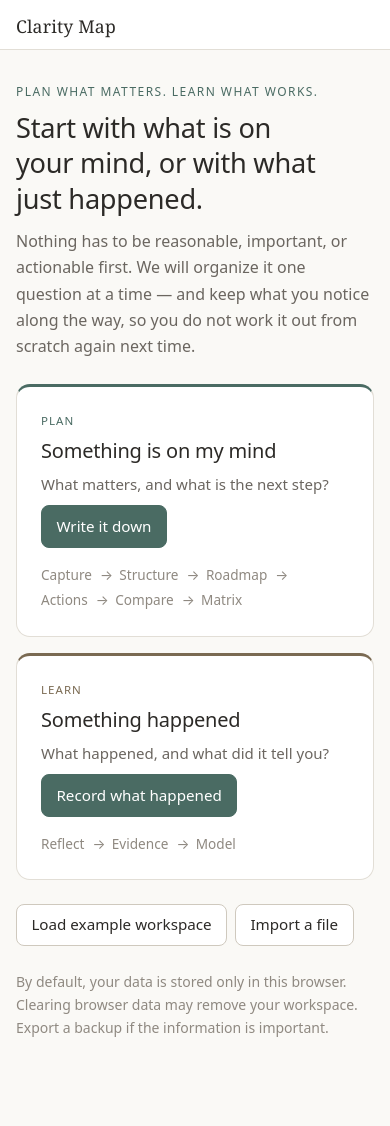
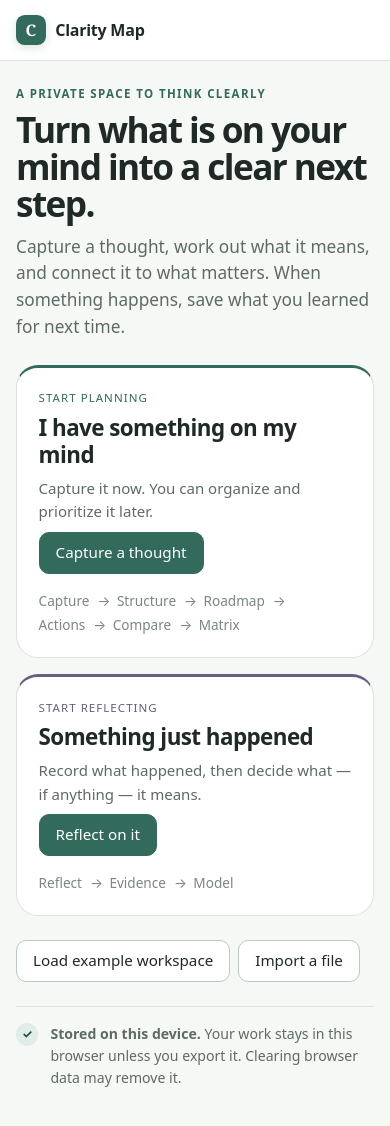
Before and after one commit to xpandi-top/clarity-map, a React (Vite) app: page /#/welcome in a window 390 px wide. Shown: the top 1126 px of the page. Before the commit the page ends 1099 px from the top, so only its background shows below. Built offline with nearby package versions, Linux system fonts and the light colour scheme.

Commit message:
Improve clarity and responsive navigation

```diff
--- a/src/components/layout/AppLayout.tsx
+++ b/src/components/layout/AppLayout.tsx
@@ -1,5 +1,5 @@
 import { useEffect, useRef } from 'react'
-import { NavLink, Outlet, useLocation } from 'react-router-dom'
+import { NavLink, Outlet, useLocation, useNavigate } from 'react-router-dom'
 import { ThoughtDetailPanel } from '../thoughts/ThoughtDetailPanel'
 import { Toast } from './Toast'
 import { useCurrentWorkspace } from '../../store'
@@ -10,12 +10,12 @@
  * the matrix — which is built from those rankings.
  */
 const PLAN = [
-  { to: '/capture', label: 'Capture' },
-  { to: '/structure', label: 'Structure' },
-  { to: '/roadmap', label: 'Roadmap' },
-  { to: '/actions', label: 'Actions' },
-  { to: '/compare', label: 'Compare' },
-  { to: '/matrix', label: 'Matrix' },
+  { to: '/capture', label: 'Capture', description: 'Write down what is on your mind' },
+  { to: '/structure', label: 'Structure', description: 'Name and connect your thoughts' },
+  { to: '/roadmap', label: 'Roadmap', description: 'See what leads to what' },
+  { to: '/actions', label: 'Actions', description: 'Work out what you can do next' },
+  { to: '/compare', label: 'Compare', description: 'Choose what matters more' },
+  { to: '/matrix', label: 'Matrix', description: 'See your priorities together' },
 ]
 
 /**
@@ -24,18 +24,20 @@
  * separate group rather than another step in the plan.
  */
 const LEARN = [
-  { to: '/reflect', label: 'Reflect' },
-  { to: '/evidence', label: 'Evidence' },
-  { to: '/model', label: 'Model' },
+  { to: '/reflect', label: 'Reflect', description: 'Record what happened' },
+  { to: '/evidence', label: 'Evidence', description: 'Review what it may mean' },
+  { to: '/model', label: 'Model', description: 'See how your thinking changed' },
 ]
+
+const WORKFLOW = [...PLAN, ...LEARN]
 
 /**
  * Not part of either loop. These sit in the top bar so the two loops below it
  * stay the only things competing for attention.
  */
 const UTILITY = [
-  { to: '/dashboard', label: 'Dashboard' },
-  { to: '/review/importance', label: 'Importance' },
+  { to: '/dashboard', label: 'Overview' },
+  { to: '/review/importance', label: 'Priorities' },
   { to: '/settings/data', label: 'Settings' },
 ]
 
@@ -52,8 +54,12 @@
 export function AppLayout() {
   const workspace = useCurrentWorkspace()
   const { pathname } = useLocation()
+  const navigate = useNavigate()
   const navRef = useRef<HTMLElement>(null)
   const headerRef = useRef<HTMLElement>(null)
+  const currentWorkflow =
+    WORKFLOW.find((entry) => pathname === entry.to || pathname.startsWith(`${entry.to}/`))
+      ?.to ?? ''
 
   /**
    * Publishes the header's height as `--app-header-height`.
@@ -84,13 +90,30 @@
     current?.scrollIntoView({ block: 'nearest', inline: 'center' })
   }, [pathname])
 
+  useEffect(() => {
+    const routeName =
+      [...UTILITY, ...WORKFLOW].find(
+        (entry) => pathname === entry.to || pathname.startsWith(`${entry.to}/`),
+      )?.label ?? 'Clarity Map'
+    document.title =
+      routeName === 'Clarity Map'
+        ? routeName
+        : `${routeName}${workspace ? ` · ${workspace.name}` : ''} · Clarity Map`
+  }, [pathname, workspace])
+
   return (
     <div className="app-shell">
+      <a className="skip-link" href="#main-content">
+        Skip to content
+      </a>
       <header className="app-header" ref={headerRef}>
         <div className="app-header__bar">
           <div className="app-header__identity">
             <NavLink to="/welcome" className="brand">
-              Clarity Map
+              <span className="brand__mark" aria-hidden="true">
+                C
+              </span>
+              <span>Clarity Map</span>
             </NavLink>
             {workspace ? (
               <>
@@ -127,7 +150,7 @@
                         <span className="nav-group__step" aria-hidden="true">
                           {index + 1}
                         </span>
-                        {stage.label}
+                        <span title={stage.description}>{stage.label}</span>
                       </NavLink>
                     </li>
                   ))}
@@ -140,18 +163,45 @@
                   {LEARN.map((entry) => (
                     <li key={entry.to}>
                       <NavLink to={entry.to} className={active}>
-                        {entry.label}
+                        <span title={entry.description}>{entry.label}</span>
                       </NavLink>
                     </li>
                   ))}
                 </ul>
               </div>
             </nav>
+
+            <div className="mobile-workflow">
+              <label htmlFor="workflow-step">Workflow</label>
+              <select
+                id="workflow-step"
+                value={currentWorkflow}
+                onChange={(event) => {
+                  if (event.target.value) navigate(event.target.value)
+                }}
+              >
+                <option value="">Choose a step…</option>
+                <optgroup label="Plan">
+                  {PLAN.map((entry, index) => (
+                    <option key={entry.to} value={entry.to}>
+                      {index + 1}. {entry.label} — {entry.description}
+                    </option>
+                  ))}
+                </optgroup>
+                <optgroup label="Learn">
+                  {LEARN.map((entry) => (
+                    <option key={entry.to} value={entry.to}>
+                      {entry.label} — {entry.description}
+                    </option>
+                  ))}
+                </optgroup>
+              </select>
+            </div>
           </div>
         ) : null}
       </header>
 
-      <main className="app-main">
+      <main className="app-main" id="main-content">
         <Outlet />
       </main>
 
--- a/src/features/dashboard/DashboardScreen.tsx
+++ b/src/features/dashboard/DashboardScreen.tsx
@@ -113,7 +113,7 @@
     <div className="stack">
       <div className="screen-header">
         <h1>{workspace?.name ?? "Dashboard"}</h1>
-        <p>Plan what matters. Learn what works.</p>
+        <p>See what needs attention now, and what you have learned along the way.</p>
       </div>
 
       <div className="grid-2">
@@ -175,7 +175,7 @@
               Structure
             </Link>
             <Link className="button button--quiet button--small" to="/roadmap">
-              Roadmaps
+              Roadmap
             </Link>
             <Link className="button button--quiet button--small" to="/actions">
               Actions
@@ -330,10 +330,9 @@
       ) : null}
 
       <section className="card stack">
-        <h2>Check your defaults</h2>
+        <h2>What has helped before?</h2>
         <p className="faint">
-          Type the situation you are in. Only defaults you wrote yourself will
-          appear.
+          Describe your situation and Clarity Map will surface any matching rules you wrote.
         </p>
         <div className="field">
           <label htmlFor="dashboard-situation">Where are you right now?</label>
@@ -384,20 +383,25 @@
           {empty}
         </p>
       ) : (
-        <ul className="stack" style={{ gap: "var(--space-1)" }}>
+        <ul className="dashboard-list">
           {items.map((item) =>
             onSelect ? (
               <li key={item.id}>
                 <button
                   type="button"
-                  className="button button--quiet button--small"
+                  className="dashboard-list__button"
                   onClick={() => onSelect(item.id)}
                 >
-                  {item.text}
+                  <span>{item.text}</span>
+                  <span className="dashboard-list__arrow" aria-hidden="true">
+                    →
+                  </span>
                 </button>
               </li>
             ) : (
-              <li key={item.id}>{item.text}</li>
+              <li key={item.id} className="dashboard-list__item">
+                {item.text}
+              </li>
             ),
           )}
         </ul>
--- a/src/features/welcome/WelcomeScreen.tsx
+++ b/src/features/welcome/WelcomeScreen.tsx
@@ -14,10 +14,10 @@
 const PATHS = [
   {
     key: 'plan',
-    label: 'Plan',
-    heading: 'Something is on my mind',
-    question: 'What matters, and what is the next step?',
-    cta: 'Write it down',
+    label: 'Start planning',
+    heading: 'I have something on my mind',
+    question: 'Capture it now. You can organize and prioritize it later.',
+    cta: 'Capture a thought',
     to: '/capture',
     steps: [
       { label: 'Capture', to: '/capture' },
@@ -30,10 +30,10 @@
   },
   {
     key: 'learn',
-    label: 'Learn',
-    heading: 'Something happened',
-    question: 'What happened, and what did it tell you?',
-    cta: 'Record what happened',
+    label: 'Start reflecting',
+    heading: 'Something just happened',
+    question: 'Record what happened, then decide what — if anything — it means.',
+    cta: 'Reflect on it',
     to: '/reflect',
     steps: [
       { label: 'Reflect', to: '/reflect' },
@@ -88,12 +88,11 @@
   return (
     <div className="welcome">
       <header className="welcome__hero">
-        <p className="welcome__eyebrow">Plan what matters. Learn what works.</p>
-        <h1>Start with what is on your mind, or with what just happened.</h1>
+        <p className="welcome__eyebrow">A private space to think clearly</p>
+        <h1>Turn what is on your mind into a clear next step.</h1>
         <p className="welcome__lede">
-          Nothing has to be reasonable, important, or actionable first. We will organize it one
-          question at a time — and keep what you notice along the way, so you do not work it out
-          from scratch again next time.
+          Capture a thought, work out what it means, and connect it to what matters. When
+          something happens, save what you learned for next time.
         </p>
       </header>
 
@@ -162,7 +161,7 @@
               navigate('/capture')
             }}
           >
-            Start a new exploration
+            Start a new workspace
           </button>
         ) : null}
         <button
@@ -235,10 +234,15 @@
         </section>
       ) : null}
 
-      <p className="faint">
-        By default, your data is stored only in this browser. Clearing browser data may remove
-        your workspace. Export a backup if the information is important.
-      </p>
+      <div className="local-note">
+        <span className="local-note__icon" aria-hidden="true">
+          ✓
+        </span>
+        <p>
+          <strong>Stored on this device.</strong> Your work stays in this browser unless you
+          export it. Clearing browser data may remove it.
+        </p>
+      </div>
     </div>
   )
 }
--- a/src/styles/base.css
+++ b/src/styles/base.css
@@ -16,28 +16,30 @@
   color: var(--text);
   font-family: var(--font-body);
   font-size: 16px;
-  line-height: 1.65;
+  line-height: 1.55;
   -webkit-font-smoothing: antialiased;
+  text-rendering: optimizeLegibility;
 }
 
 h1,
 h2,
 h3,
 h4 {
-  font-weight: 500;
-  line-height: 1.3;
+  font-weight: 650;
+  line-height: 1.2;
   margin: 0 0 var(--space-3);
-  letter-spacing: -0.01em;
+  letter-spacing: -0.025em;
 }
 
 h1 {
-  font-size: 1.7rem;
+  font-size: clamp(1.8rem, 3vw, 2.25rem);
 }
 h2 {
-  font-size: 1.3rem;
+  font-size: 1.35rem;
 }
 h3 {
   font-size: 1.05rem;
+  letter-spacing: -0.01em;
 }
 
 p {
@@ -49,8 +51,8 @@
 }
 
 :focus-visible {
-  outline: 2px solid var(--accent);
-  outline-offset: 2px;
+  outline: 3px solid color-mix(in srgb, var(--accent) 58%, white);
+  outline-offset: 3px;
   border-radius: var(--radius-sm);
 }
 
@@ -60,6 +62,28 @@
 select {
   font: inherit;
   color: inherit;
+}
+
+::selection {
+  color: var(--text);
+  background: var(--accent-soft);
+}
+
+kbd {
+  display: inline-flex;
+  min-width: 1.5rem;
+  min-height: 1.45rem;
+  align-items: center;
+  justify-content: center;
+  padding: 0 0.35rem;
+  border: 1px solid var(--border-strong);
+  border-bottom-width: 2px;
+  border-radius: var(--radius-sm);
+  background: var(--surface-raised);
+  color: var(--text-muted);
+  font-family: var(--font-body);
+  font-size: 0.75rem;
+  line-height: 1;
 }
 
 ul,
--- a/src/styles/components.css
+++ b/src/styles/components.css
@@ -5,7 +5,8 @@
   align-items: center;
   justify-content: center;
   gap: var(--space-2);
-  padding: 0.45rem 0.9rem;
+  min-height: 2.65rem;
+  padding: 0.5rem 1rem;
   border: 1px solid var(--border-strong);
   border-radius: var(--radius);
   background: var(--surface-raised);
@@ -13,13 +14,16 @@
   cursor: pointer;
   transition:
     background-color 120ms ease,
-    border-color 120ms ease;
+    border-color 120ms ease,
+    box-shadow 120ms ease,
+    transform 120ms ease;
   text-decoration: none;
   font-size: 0.95rem;
 }
 
 .button:hover:not(:disabled) {
   background: var(--surface-hover);
+  border-color: var(--border-strong);
 }
 
 .button:disabled {
@@ -34,8 +38,13 @@
 }
 
 .button--primary:hover:not(:disabled) {
-  background: var(--accent-text);
-  border-color: var(--accent-text);
+  background: var(--accent-hover);
+  border-color: var(--accent-hover);
+  box-shadow: 0 5px 14px rgba(50, 107, 91, 0.2);
+}
+
+.button:active:not(:disabled) {
+  transform: translateY(1px);
 }
 
 .button--quiet {
@@ -60,7 +69,8 @@
 }
 
 .button--small {
-  padding: 0.25rem 0.6rem;
+  min-height: 2.25rem;
+  padding: 0.3rem 0.7rem;
   font-size: 0.85rem;
 }
 
@@ -95,10 +105,22 @@
 .textarea,
 .select {
   width: 100%;
-  padding: 0.5rem 0.7rem;
+  min-height: 2.75rem;
+  padding: 0.6rem 0.75rem;
   border: 1px solid var(--border-strong);
   border-radius: var(--radius);
   background: var(--surface-raised);
+  transition:
+    border-color 120ms ease,
+    box-shadow 120ms ease;
+}
+
+.input:focus,
+.textarea:focus,
+.select:focus {
+  border-color: var(--accent);
+  box-shadow: 0 0 0 3px var(--accent-soft);
+  outline: none;
 }
 
 .textarea {
@@ -126,7 +148,7 @@
   border: 1px solid var(--border);
   border-radius: var(--radius-lg);
   padding: var(--space-5);
-  box-shadow: var(--shadow-sm);
+  box-shadow: 0 1px 0 rgba(25, 43, 35, 0.02);
 }
 
 .panel-section {
--- a/src/styles/layout.css
+++ b/src/styles/layout.css
@@ -6,7 +6,8 @@
 
 .app-header {
   border-bottom: 1px solid var(--border);
-  background: var(--surface-raised);
+  background: color-mix(in srgb, var(--surface-raised) 94%, transparent);
+  backdrop-filter: blur(14px);
   position: sticky;
   top: 0;
   z-index: 20;
@@ -16,7 +17,8 @@
 .app-header__bar {
   max-width: var(--content-width);
   margin: 0 auto;
-  padding: var(--space-3) var(--space-4);
+  min-height: 3.75rem;
+  padding: var(--space-2) var(--space-4);
   display: flex;
   align-items: center;
   justify-content: space-between;
@@ -26,18 +28,52 @@
 
 .app-header__identity {
   display: flex;
-  align-items: baseline;
+  align-items: center;
   gap: var(--space-2);
   min-width: 0;
 }
 
 .brand {
-  font-family: var(--font-serif);
-  font-size: 1.1rem;
-  letter-spacing: 0.01em;
+  display: inline-flex;
+  align-items: center;
+  gap: 0.6rem;
+  font-size: 1rem;
+  font-weight: 700;
+  letter-spacing: -0.015em;
   color: var(--text);
   text-decoration: none;
   white-space: nowrap;
+}
+
+.brand__mark {
+  display: inline-flex;
+  width: 1.85rem;
+  height: 1.85rem;
+  align-items: center;
+  justify-content: center;
+  border-radius: 0.55rem;
+  background: var(--accent);
+  color: white;
+  font-family: var(--font-serif);
+  font-size: 1rem;
+  font-weight: 700;
+  box-shadow: 0 3px 10px rgba(50, 107, 91, 0.18);
+}
+
+.skip-link {
+  position: fixed;
+  top: var(--space-2);
+  left: var(--space-2);
+  z-index: 100;
+  padding: var(--space-2) var(--space-3);
+  border-radius: var(--radius);
+  background: var(--text);
+  color: white;
+  transform: translateY(-150%);
+}
+
+.skip-link:focus {
+  transform: translateY(0);
 }
 
 .app-header__sep {
@@ -66,7 +102,10 @@
 }
 
 .utility-nav a {
-  padding: 0.2rem 0.55rem;
+  min-height: 2.25rem;
+  display: inline-flex;
+  align-items: center;
+  padding: 0.3rem 0.7rem;
   border-radius: var(--radius);
   color: var(--text-muted);
   text-decoration: none;
@@ -92,7 +131,7 @@
 .work-nav {
   max-width: var(--content-width);
   margin: 0 auto;
-  padding: var(--space-2) var(--space-4);
+  padding: 0.45rem var(--space-4);
   display: flex;
   align-items: center;
   gap: var(--space-4);
@@ -103,7 +142,7 @@
   display: flex;
   align-items: center;
   gap: var(--space-2);
-  padding: 0.2rem 0.35rem 0.2rem var(--space-3);
+  padding: 0.18rem 0.3rem 0.18rem var(--space-3);
   border-radius: var(--radius-lg);
   background: var(--surface-sunken);
   min-width: 0;
@@ -136,7 +175,8 @@
   display: inline-flex;
   align-items: center;
   gap: 0.35rem;
-  padding: 0.3rem 0.65rem;
+  min-height: 2.15rem;
+  padding: 0.3rem 0.7rem;
   border-radius: var(--radius);
   color: var(--text-muted);
   text-decoration: none;
@@ -153,7 +193,8 @@
 .nav-group a.is-active {
   background: var(--surface-raised);
   color: var(--accent-text);
-  box-shadow: var(--shadow-sm);
+  box-shadow: 0 1px 4px rgba(25, 43, 35, 0.09);
+  font-weight: 600;
 }
 
 .nav-group__step {
@@ -183,25 +224,44 @@
   }
 }
 
-/* Too narrow even for that: one swipeable strip. */
-@media (max-width: 620px) {
+.mobile-workflow {
+  display: none;
+}
+
+@media (max-width: 700px) {
   .work-nav {
-    flex-wrap: nowrap;
-    overflow-x: auto;
-    scrollbar-width: none;
-    /* Fades the cut edge so it reads as "more this way", not as clipping.
-       The trailing padding keeps the last step out from under the fade. */
-    mask-image: linear-gradient(to right, #000 calc(100% - 2rem), transparent);
-    padding-right: var(--space-6);
-    scroll-padding-inline: var(--space-4);
-  }
-
-  .work-nav::-webkit-scrollbar {
     display: none;
   }
 
-  .nav-group {
-    flex: 0 0 auto;
+  .mobile-workflow {
+    width: 100%;
+    max-width: var(--content-width);
+    margin: 0 auto;
+    padding: var(--space-2) var(--space-4);
+    display: grid;
+    grid-template-columns: auto minmax(0, 1fr);
+    align-items: center;
+    gap: var(--space-3);
+  }
+
+  .mobile-workflow label {
+    color: var(--text-muted);
+    font-size: 0.72rem;
+    font-weight: 700;
+    letter-spacing: 0.07em;
+    text-transform: uppercase;
+  }
+
+  .mobile-workflow select {
+    width: 100%;
+    min-width: 0;
+    min-height: 2.65rem;
+    padding: 0.45rem 2rem 0.45rem 0.75rem;
+    border: 1px solid var(--border-strong);
+    border-radius: var(--radius);
+    background: var(--surface-raised);
+    color: var(--text);
+    font-weight: 600;
   }
 }
 
@@ -226,16 +286,18 @@
   width: 100%;
   max-width: var(--content-width);
   margin: 0 auto;
-  padding: var(--space-6) var(--space-4) var(--space-7);
+  padding: clamp(1.5rem, 4vw, 3rem) var(--space-4) var(--space-7);
 }
 
 .screen-header {
-  margin-bottom: var(--space-5);
+  margin-bottom: var(--space-6);
 }
 
 .screen-header p {
   color: var(--text-muted);
-  max-width: 46ch;
+  max-width: 60ch;
+  font-size: 1.02rem;
+  margin-bottom: 0;
 }
 
 /* ---------- Capture ---------- */
@@ -246,7 +308,7 @@
   flex-direction: column;
   gap: var(--space-5);
   width: 100%;
-  max-width: 40rem;
+  max-width: 42rem;
   margin: 0 auto;
 }
 
@@ -280,13 +342,13 @@
 
 .capture-input {
   width: 100%;
-  min-height: 7rem;
-  padding: var(--space-4);
+  min-height: 8.5rem;
+  padding: 1.15rem;
   border: 1px solid var(--border-strong);
   border-radius: var(--radius-lg);
   background: var(--surface-raised);
   box-shadow: var(--shadow-sm);
-  font-size: 1.05rem;
+  font-size: 1.08rem;
   line-height: 1.7;
   resize: vertical;
   transition:
@@ -302,6 +364,19 @@
 
 .capture-input::placeholder {
   color: var(--text-faint);
+}
+
+.capture-page__actions {
+  display: flex;
+  align-items: center;
+  justify-content: space-between;
+  gap: var(--space-3);
+  flex-wrap: wrap;
+}
+
+.keyboard-hint {
+  color: var(--text-faint);
+  font-size: 0.78rem;
 }
 
 .capture-page__filters {
@@ -322,16 +397,40 @@
   border: 1px solid var(--border);
   border-radius: var(--radius-lg);
   background: var(--surface-raised);
-  padding: var(--space-4);
+  padding: var(--space-5);
   display: flex;
   flex-direction: column;
   gap: var(--space-3);
+}
+
+.capture-entry__question {
+  width: 100%;
+  color: var(--text-muted);
+  font-size: 0.84rem;
+  font-weight: 600;
+}
+
+.shortcut {
+  color: var(--text-faint);
+  font-size: 0.75rem;
 }
 
 @media (max-width: 560px) {
   .capture-page__meta {
     flex-direction: column;
     align-items: stretch;
+  }
+
+  .capture-page__actions {
+    align-items: stretch;
+  }
+
+  .capture-page__actions .button {
+    width: 100%;
+  }
+
+  .keyboard-hint {
+    display: none;
   }
 }
 
@@ -955,7 +1054,7 @@
 .grid-2 {
   display: grid;
   grid-template-columns: repeat(2, minmax(0, 1fr));
-  gap: var(--space-3);
+  gap: var(--space-4);
 }
 
 @media (max-width: 560px) {
@@ -1019,17 +1118,22 @@
   flex-direction: column;
   gap: var(--space-5);
   /* Wide enough for the two doors to sit side by side without crowding. */
-  max-width: 52rem;
+  max-width: 64rem;
+  margin: 0 auto;
 }
 
 .welcome__hero h1 {
   margin: 0 0 var(--space-3);
-  max-width: 20ch;
+  max-width: 21ch;
+  font-size: clamp(2.2rem, 6vw, 3.8rem);
+  line-height: 1.05;
+  letter-spacing: -0.045em;
 }
 
 .welcome__eyebrow {
   margin: 0 0 var(--space-2);
-  font-size: 0.75rem;
+  font-size: 0.72rem;
+  font-weight: 700;
   text-transform: uppercase;
   letter-spacing: 0.12em;
   color: var(--accent);
@@ -1038,7 +1142,8 @@
 .welcome__lede {
   margin: 0;
   color: var(--text-muted);
-  max-width: 54ch;
+  max-width: 58ch;
+  font-size: 1.08rem;
 }
 
 .start-card {
@@ -1090,19 +1195,22 @@
   flex-direction: column;
   align-items: flex-start;
   gap: var(--space-2);
-  padding: var(--space-5);
+  padding: clamp(1.35rem, 4vw, 2rem);
   border: 1px solid var(--border);
   /* The loop's colour, on the edge you read first. */
   border-top: 3px solid var(--accent);
-  border-radius: var(--radius-lg);
+  border-radius: var(--radius-xl);
   background: var(--surface-raised);
   transition:
     border-color 120ms ease,
-    box-shadow 120ms ease;
+    box-shadow 120ms ease,
+    transform 120ms ease;
 }
 
 .path-card:hover {
-  box-shadow: var(--shadow-sm);
+  border-color: var(--border-strong);
+  box-shadow: var(--shadow);
+  transform: translateY(-1px);
 }
 
 .path-card--learn {
@@ -1122,7 +1230,7 @@
 
 .path-card__heading {
   margin: 0;
-  font-size: 1.25rem;
+  font-size: 1.4rem;
 }
 
 .path-card__question {
@@ -1148,6 +1256,34 @@
   list-style: none;
   color: var(--text-faint);
   font-size: 0.85rem;
+}
+
+.local-note {
+  display: flex;
+  align-items: flex-start;
+  gap: var(--space-3);
+  padding-top: var(--space-4);
+  border-top: 1px solid var(--border);
+  color: var(--text-muted);
+  font-size: 0.88rem;
+}
+
+.local-note p {
+  margin: 0;
+}
+
+.local-note__icon {
+  display: inline-flex;
+  width: 1.4rem;
+  height: 1.4rem;
+  flex: 0 0 auto;
+  align-items: center;
+  justify-content: center;
+  border-radius: 999px;
+  background: var(--accent-soft);
+  color: var(--accent-text);
+  font-size: 0.75rem;
+  font-weight: 700;
 }
 
 .path-card__steps a {
@@ -1217,3 +1353,44 @@
   padding-top: var(--space-3);
   border-top: 1px solid var(--border);
 }
+
+.dashboard-list {
+  display: flex;
+  flex-direction: column;
+  gap: 0.15rem;
+}
+
+.dashboard-list__button {
+  width: 100%;
+  min-height: 2.35rem;
+  display: flex;
+  align-items: center;
+  justify-content: space-between;
+  gap: var(--space-3);
+  padding: 0.35rem 0.55rem;
+  border: 0;
+  border-radius: var(--radius-sm);
+  background: transparent;
+  color: var(--text);
+  cursor: pointer;
+  text-align: left;
+}
+
+.dashboard-list__button:hover {
+  background: var(--surface-hover);
+  color: var(--accent-text);
+}
+
+.dashboard-list__arrow {
+  color: var(--text-faint);
+  transition: transform 120ms ease;
+}
+
+.dashboard-list__button:hover .dashboard-list__arrow {
+  color: var(--accent);
+  transform: translateX(2px);
+}
+
+.dashboard-list__item {
+  padding: 0.25rem 0.55rem;
+}
--- a/src/styles/tokens.css
+++ b/src/styles/tokens.css
@@ -1,34 +1,36 @@
 :root {
-  /* Warm neutral surface, dark grey text, one restrained accent. */
-  --surface: #faf9f6;
+  /* Calm neutral surfaces with enough contrast to make actions unmistakable. */
+  --surface: #f6f8f6;
   --surface-raised: #ffffff;
-  --surface-sunken: #f3f1ec;
-  --surface-hover: #efece5;
+  --surface-sunken: #edf1ee;
+  --surface-hover: #e8eeea;
 
-  --text: #2c2a27;
-  --text-muted: #6b6660;
-  --text-faint: #8f8981;
+  --text: #1f2925;
+  --text-muted: #5e6a65;
+  --text-faint: #7b8781;
 
-  --border: #e2ded6;
-  --border-strong: #cfc9be;
+  --border: #dce4df;
+  --border-strong: #bcc9c2;
 
-  --accent: #4a6b63;
-  --accent-soft: #e6eeeb;
-  --accent-text: #2f4a44;
+  --accent: #326b5b;
+  --accent-hover: #28594c;
+  --accent-soft: #e0eee9;
+  --accent-text: #214c40;
 
   --want: #6b7f4a;
   --want-soft: #eef1e6;
-  --should: #7a6a52;
-  --should-soft: #f2ede4;
+  --should: #685e80;
+  --should-soft: #eeebf4;
 
   --warning: #8a6d3b;
   --warning-soft: #f7efe0;
   --danger: #8c4a42;
   --danger-soft: #f6e9e7;
 
-  --radius-sm: 4px;
-  --radius: 8px;
-  --radius-lg: 14px;
+  --radius-sm: 6px;
+  --radius: 10px;
+  --radius-lg: 16px;
+  --radius-xl: 22px;
 
   --space-1: 0.25rem;
   --space-2: 0.5rem;
@@ -43,9 +45,9 @@
     sans-serif;
   --font-serif: ui-serif, Georgia, 'Iowan Old Style', 'Times New Roman', serif;
 
-  --shadow-sm: 0 1px 2px rgba(44, 42, 39, 0.06);
-  --shadow: 0 4px 16px rgba(44, 42, 39, 0.08);
-  --shadow-lg: 0 12px 40px rgba(44, 42, 39, 0.14);
+  --shadow-sm: 0 1px 2px rgba(25, 43, 35, 0.05);
+  --shadow: 0 8px 24px rgba(25, 43, 35, 0.08);
+  --shadow-lg: 0 20px 50px rgba(25, 43, 35, 0.16);
 
-  --content-width: 68rem;
+  --content-width: 72rem;
 }
```
Also changed, not shown: src/features/capture/CaptureScreen.tsx (+20 -10 lines), 2 other files (tests, documents, lock files or other folders).
